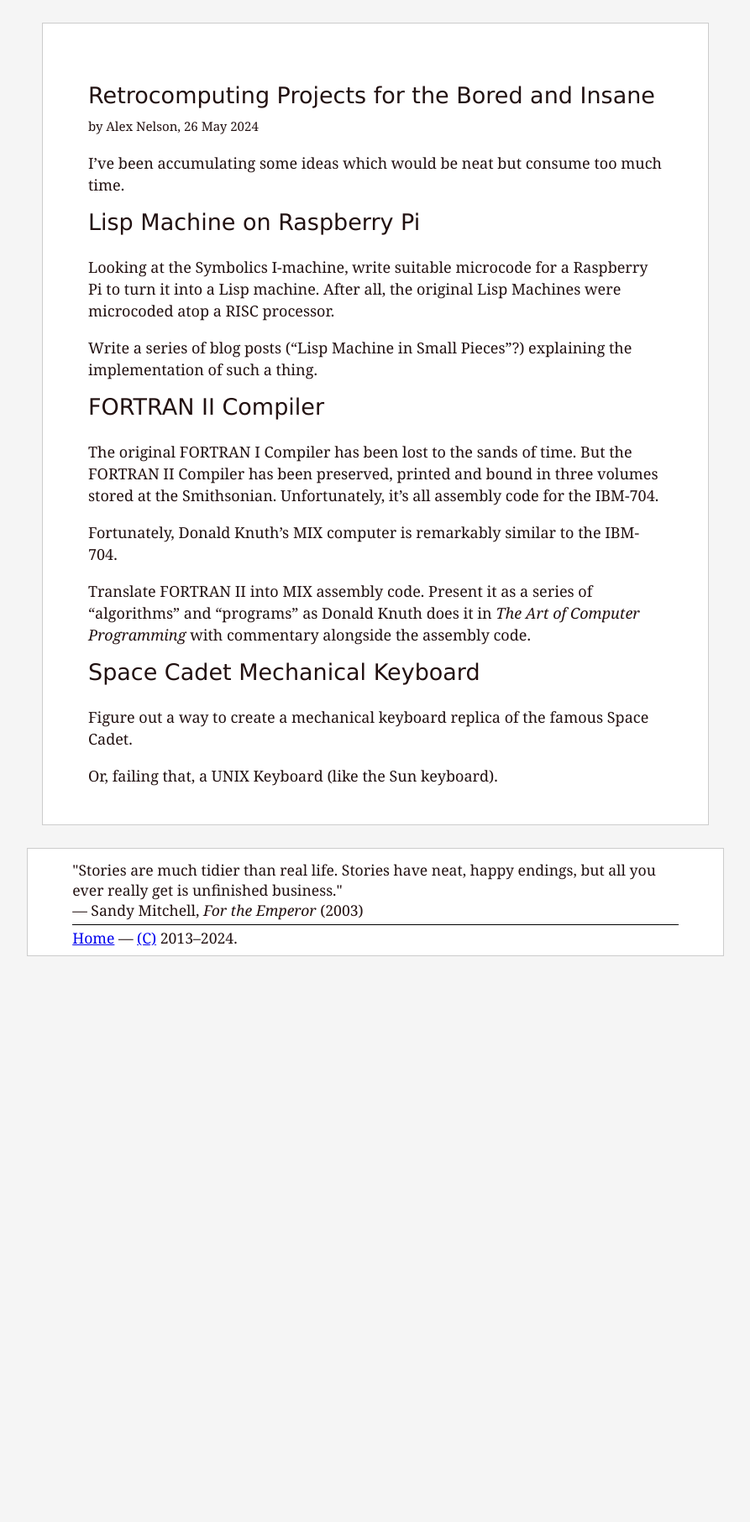
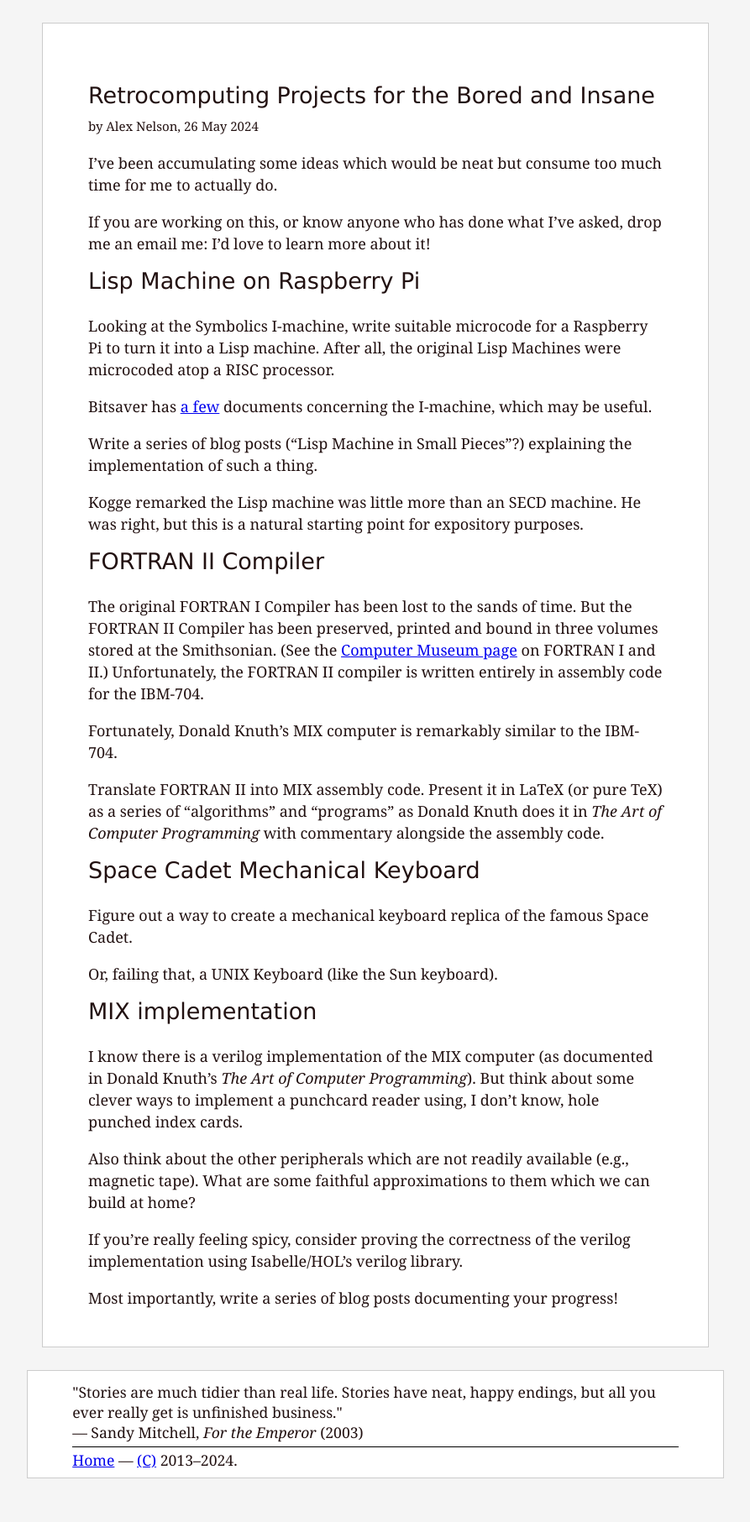
Before and after one commit to pqnelson/pqnelson.github.com, a Jekyll site: the page built from _posts/2024-05-26-retrocomputing-projects.md, in a window 1280 px wide. Shown: the whole page at 84% size, without its empty margins (193-1086 px from the left). Built offline with Jekyll 4.4.1, drawn with Linux system fonts in a browser that asks for light colours; before the commit the page ends 1191 px from its top, so only the background shows below that.

Commit message:
Added helpful links for retrocomputing projects

```diff
--- a/_posts/2024-05-26-retrocomputing-projects.md
+++ b/_posts/2024-05-26-retrocomputing-projects.md
@@ -8,7 +8,10 @@
 ---
 
 I've been accumulating some ideas which would be neat but consume too
-much time.
+much time for me to actually do.
+
+If you are working on this, or know anyone who has done what I've asked,
+drop me an email me: I'd love to learn more about it!
 
 # Lisp Machine on Raspberry Pi
 
@@ -16,21 +19,30 @@
 Raspberry Pi to turn it into a Lisp machine. After all, the original
 Lisp Machines were microcoded atop a RISC processor.
 
+Bitsaver has [a few](http://www.bitsavers.org/pdf/symbolics/I_Machine/)
+documents concerning the I-machine, which may be useful.
+
 Write a series of blog posts ("Lisp Machine in Small Pieces"?)
 explaining the implementation of such a thing.
+
+Kogge remarked the Lisp machine was little more than an SECD machine. He
+was right, but this is a natural starting point for expository purposes.
 
 # FORTRAN II Compiler
 
 The original FORTRAN I Compiler has been lost to the sands of time. But
 the FORTRAN II Compiler has been preserved, printed and bound in three
-volumes stored at the Smithsonian. Unfortunately, it's all assembly code
-for the IBM-704.
+volumes stored at the Smithsonian. (See the [Computer Museum
+page](https://www.softwarepreservation.org/projects/FORTRAN/) on FORTRAN
+I and II.) Unfortunately, the FORTRAN II compiler is written entirely in
+assembly code for the IBM-704.
 
 Fortunately, Donald Knuth's MIX computer is remarkably similar to the IBM-704.
 
-Translate FORTRAN II into MIX assembly code. Present it as a series of
-"algorithms" and "programs" as Donald Knuth does it in _The Art of Computer Programming_
-with commentary alongside the assembly code.
+Translate FORTRAN II into MIX assembly code. Present it in LaTeX (or
+pure TeX) as a series of "algorithms" and "programs" as Donald Knuth
+does it in _The Art of Computer Programming_ with commentary alongside
+the assembly code.
 
 # Space Cadet Mechanical Keyboard
 
@@ -38,3 +50,19 @@
 Space Cadet.
 
 Or, failing that, a UNIX Keyboard (like the Sun keyboard).
+
+# MIX implementation
+
+I know there is a verilog implementation of the MIX computer (as
+documented in Donald Knuth's _The Art of Computer Programming_). But
+think about some clever ways to implement a punchcard reader using, I
+don't know, hole punched index cards.
+
+Also think about the other peripherals which are not readily available
+(e.g., magnetic tape). What are some faithful approximations to them
+which we can build at home?
+
+If you're really feeling spicy, consider proving the correctness of the
+verilog implementation using Isabelle/HOL's verilog library.
+
+Most importantly, write a series of blog posts documenting your progress!
```
